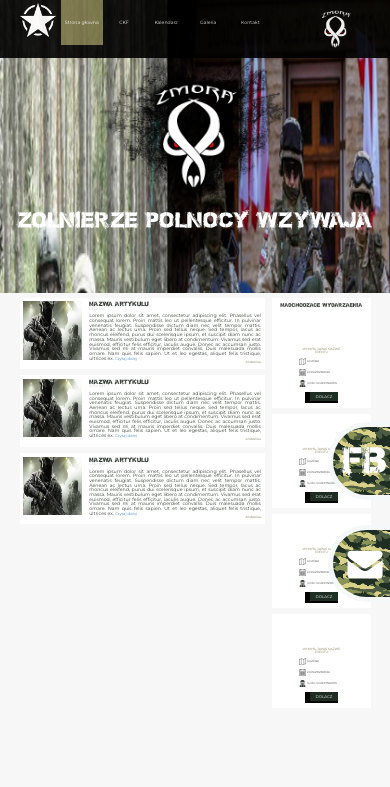
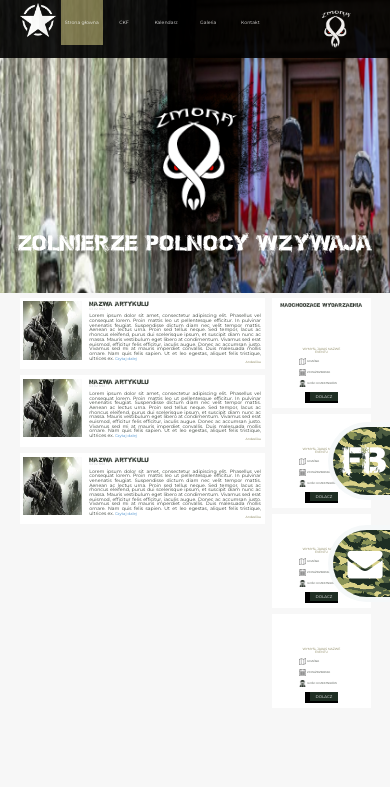
Before and after one commit to PatrykMaternicki/asgArmy, a plain HTML site: page index.html in a window 390 px wide. Shown: the top 787 px of the page. Drawn offline with Linux system fonts and the light colour scheme; some packages are replaced by stand-ins of ours; grey boxes are pictures that could not be loaded.

Commit message:
RWD:Header-outer,header responsive in orientation:portrait

```diff
--- a/CSS/SASS/Component/header.scss
+++ b/CSS/SASS/Component/header.scss
@@ -81,6 +81,27 @@
     top:20vh;
   }
 }
+@media (max-width:1100px) and (orientation:portrait){
+  .header{
+    height:50vw;
+  }
+  .header-outer{
+    top:10vw !important;
+  }
+}
+
+@media (max-width:600px) and (orientation:portrait){
+  .header-outer{
+    top:20vw !important;
+  }
+  .header-outer-image{
+    width:50%;
+  }
+  .header-text{
+    font-size: 5vw;
+  }
+
+}
 @media (max-width:1200px){
   .header-outer{
     top:30vh;
```
Also changed, not shown: CSS/SASS/Component/header.min.css, CSS/style.min.css.
